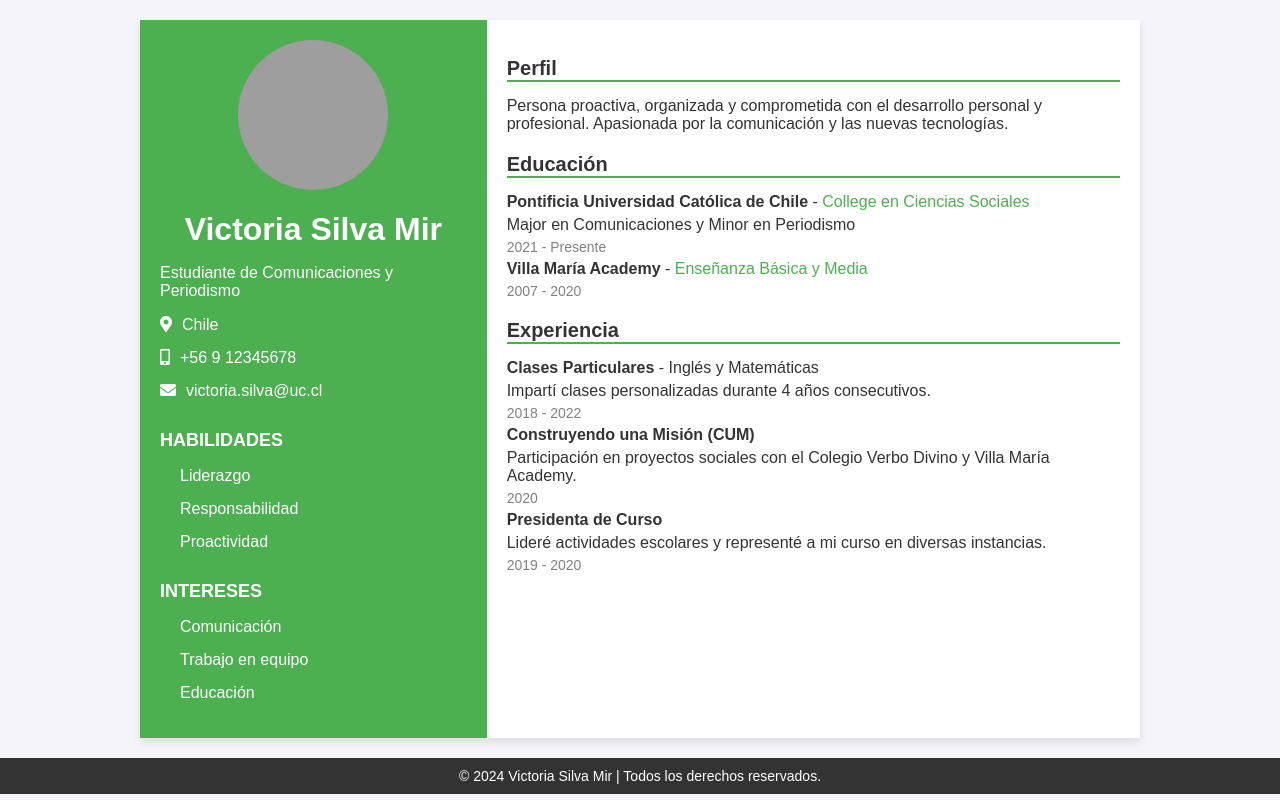
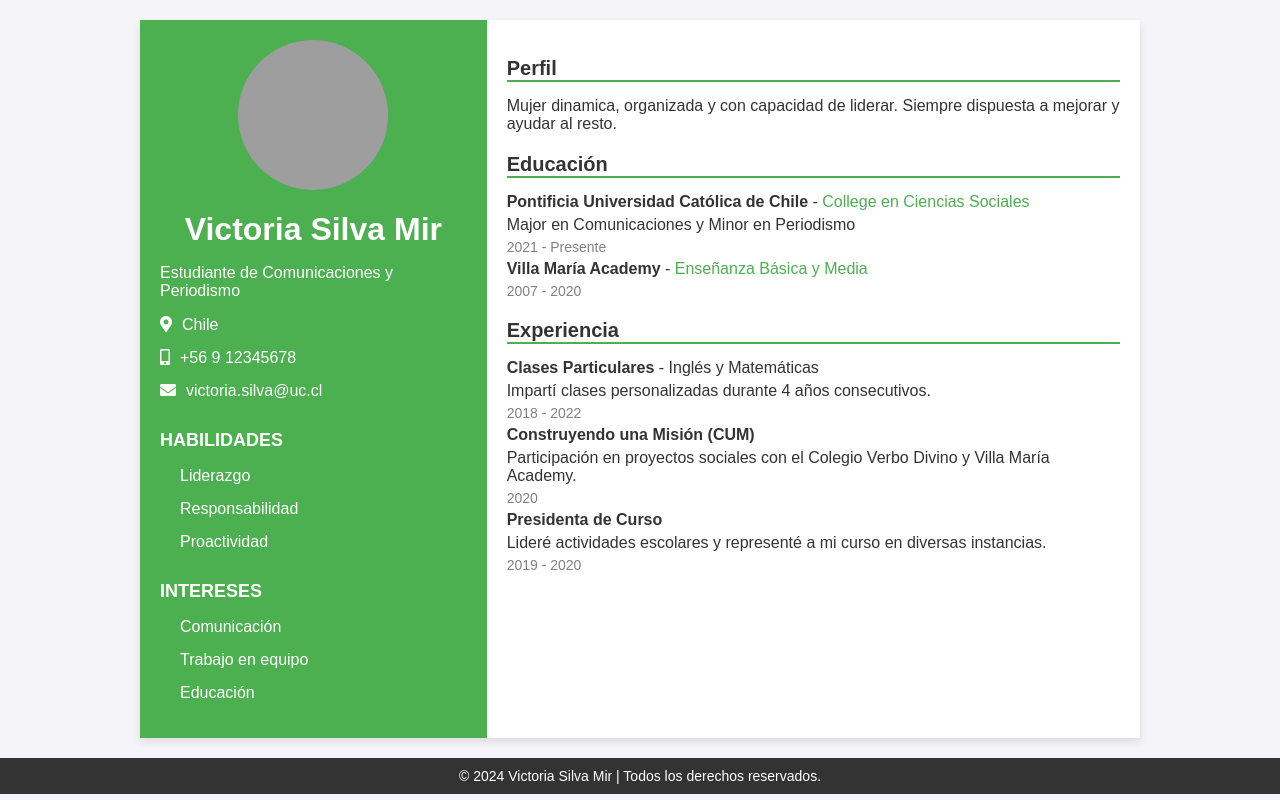
Before and after one commit to victoriasilvamir/tareas-silva, a plain HTML site: page docs/index.html in a window 1280 px wide. Drawn offline with Linux system fonts and the light colour scheme; grey boxes are pictures that could not be loaded.

Commit message:
Update index.html

```diff
--- a/docs/index.html
+++ b/docs/index.html
@@ -155,7 +155,7 @@
         <div class="cv-right">
             <div class="item">
                 <h2>Perfil</h2>
-                <p>Persona proactiva, organizada y comprometida con el desarrollo personal y profesional. Apasionada por la comunicación y las nuevas tecnologías.</p>
+                <p>Mujer dinamica, organizada y con capacidad de liderar. Siempre dispuesta a mejorar y ayudar al resto.</p>
             </div>
 
             <div class="item">
```
